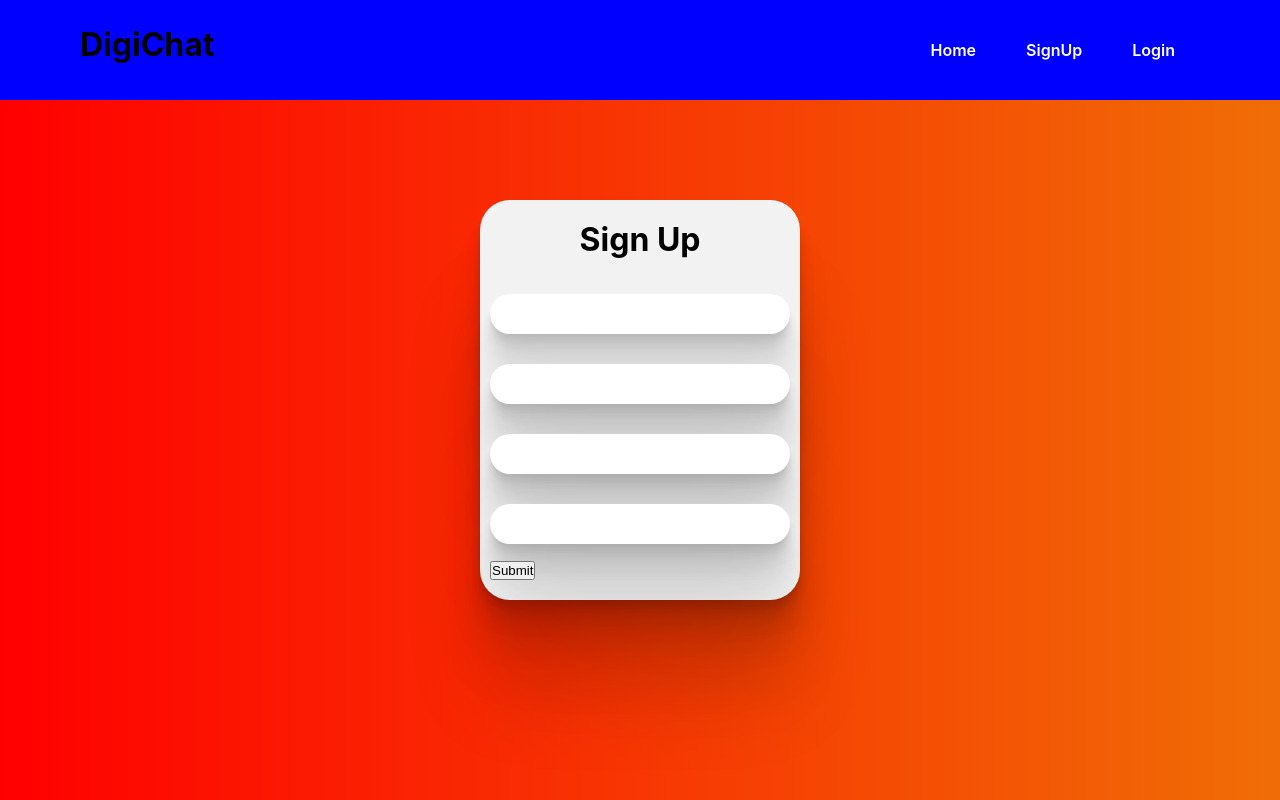
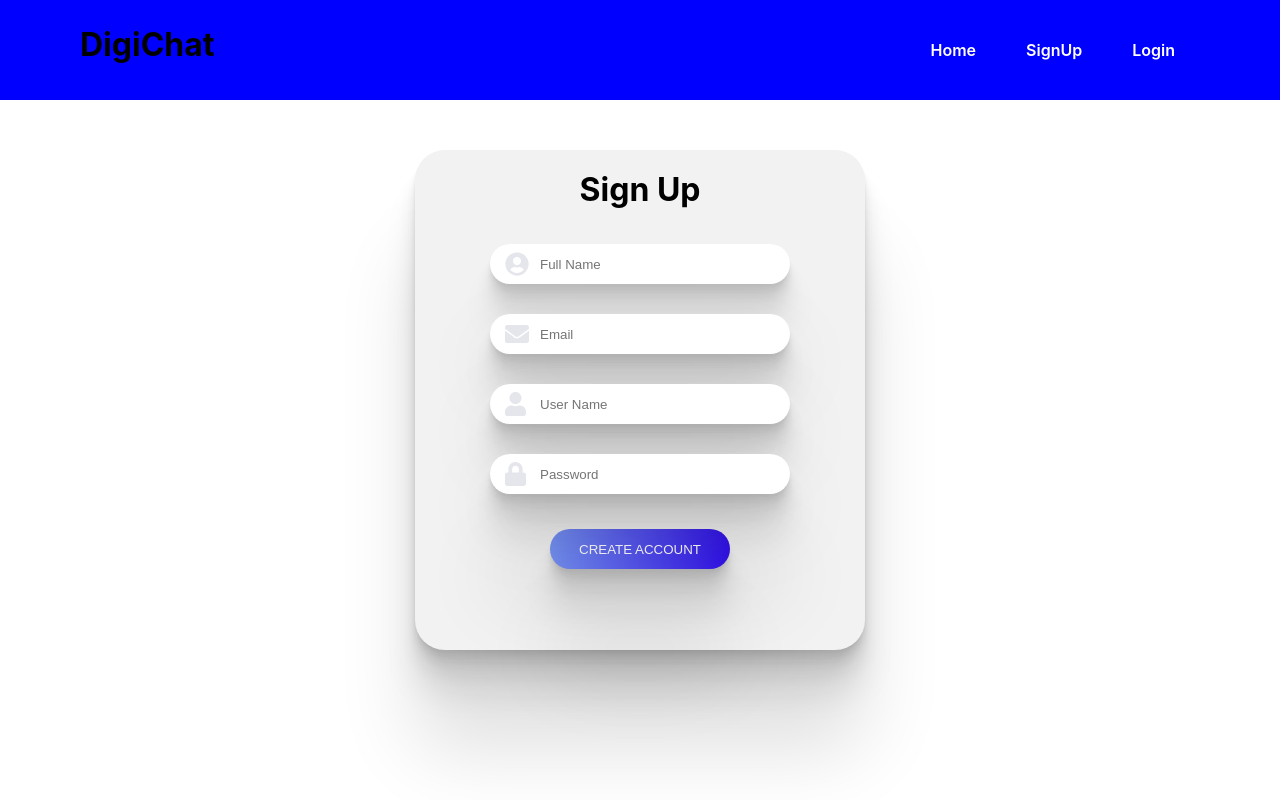
Before and after one commit to Woz-U-Group-Projects/team-bulbasaur, a React (Create React App) app in the folder client-react/: page /signup in a window 1280 px wide. Built offline with nearby package versions, Linux system fonts and the light colour scheme.

Commit message:
Finish styling Signup page

```diff
--- a/client-react/src/components/mainPage/mainPage.css
+++ b/client-react/src/components/mainPage/mainPage.css
@@ -37,10 +37,6 @@
   .postsList {
     width: 80%;
   }
-
-  .mainPage-container {
-    /* margin: 0 -50px; */
-  }
 }
 
 @media (max-width: 480px) {
--- a/client-react/src/components/signup/signup.css
+++ b/client-react/src/components/signup/signup.css
@@ -1,11 +1,11 @@
-body {
+/* body {
     background-color: red;
     background-image:
     linear-gradient(
         to right,
         red, #f06d06
     );
-}
+} */
 
 .signup-container {
     position: absolute;
@@ -13,8 +13,8 @@ body {
     top: 50%;
     transform: translate(-50%, -50%);
     background-color: rgb(243, 242, 242);
-    width: 25%;
-    height: 50%;
+    min-width: 450px;
+    min-height: 500px;
     border-radius: 30px;
     box-shadow:
         0 2.8px 2.2px rgba(0, 0, 0, 0.034),
@@ -39,11 +39,12 @@ body {
 .signup-fullname input {
     height: 40px;
     width: 300px;
-
     overflow: hidden;
     border-radius: 40px;
     border: none;
     margin: 15px 0;
+    padding-left: 50px;
+    outline: none;
     box-shadow:
         0 2.8px 2.2px rgba(0, 0, 0, 0.034),
         0 6.7px 5.3px rgba(0, 0, 0, 0.048),
@@ -51,6 +52,7 @@ body {
         0 22.3px 17.9px rgba(0, 0, 0, 0.072),
         0 41.8px 33.4px rgba(0, 0, 0, 0.086),
         0 100px 80px rgba(0, 0, 0, 0.12);
+        overflow: hidden;
 }
 .signup-email input {
     height: 40px;
@@ -58,6 +60,8 @@ body {
     border-radius: 40px;
     border: none;
     margin: 15px 0;
+    padding-left: 50px;
+    outline: none;
     box-shadow:
         0 2.8px 2.2px rgba(0, 0, 0, 0.034),
         0 6.7px 5.3px rgba(0, 0, 0, 0.048),
@@ -72,6 +76,8 @@ body {
     border-radius: 40px;
     border: none;
     margin: 15px 0;
+    padding-left: 50px;
+    outline: none;
     box-shadow:
         0 2.8px 2.2px rgba(0, 0, 0, 0.034),
         0 6.7px 5.3px rgba(0, 0, 0, 0.048),
@@ -86,6 +92,8 @@ body {
     border-radius: 40px;
     border: none;
     margin: 15px 0;
+    padding-left: 50px;
+    outline: none;
     box-shadow:
         0 2.8px 2.2px rgba(0, 0, 0, 0.034),
         0 6.7px 5.3px rgba(0, 0, 0, 0.048),
@@ -94,3 +102,71 @@ body {
         0 41.8px 33.4px rgba(0, 0, 0, 0.086),
         0 100px 80px rgba(0, 0, 0, 0.12);
 }
+
+.signup-fullname, .signup-email, .signup-username, .signup-password {
+    position: relative;
+}
+
+.icon-user-signup {
+    position: absolute;
+    font-size: 24px;
+    left: 15px;
+    top: calc(50% - 0.5em);
+    color: rgb(229, 229, 236);
+    text-shadow: -7px 8px 2px #c54040, -3px 5px #c74b16;
+}
+
+.signup-form-wrapper {
+    display: flex;
+    flex-direction: column;
+    justify-content: center;
+    align-items: center;
+}
+
+.signup-btn button {
+    margin-top: 20px;
+    height: 40px;
+    width: 180px;
+    outline: none;
+    border: none;
+    cursor: pointer;
+    border-radius: 40px;
+    background-color: rgb(21, 58, 180);
+    background-image:
+    linear-gradient(
+        to right,
+        rgb(118, 147, 243), #3312ec
+    );
+    box-shadow:
+        0 2.8px 2.2px rgba(0, 0, 0, 0.034),
+        0 6.7px 5.3px rgba(0, 0, 0, 0.048),
+        0 12.5px 10px rgba(0, 0, 0, 0.06),
+        0 22.3px 17.9px rgba(0, 0, 0, 0.072),
+        0 41.8px 33.4px rgba(0, 0, 0, 0.086),
+        0 100px 80px rgba(0, 0, 0, 0.12);
+        color: #fff;
+}
+
+@media screen and (min-width: 481px) and (max-width: 767px) {
+    .signup-container {
+        width: 60%;
+        height: 60%;
+        margin-top: 30px;
+    }
+
+    .signup-fullname, .signup-email, .signup-username, .signup-password {
+        min-width: 300px;
+    }
+}
+
+@media screen and (max-width: 480px) {
+    .signup-container {
+        margin-top: 50px;
+        min-width: 300px;
+        min-height: 450px;
+    }
+
+    .signup-fullname input, .signup-email input, .signup-username input, .signup-password input {
+        width: 250px;
+    }
+}
--- a/client-react/src/components/signup/signup.js
+++ b/client-react/src/components/signup/signup.js
@@ -5,12 +5,18 @@ import * as yup from 'yup';
 
 import './signup.css';
 
+import { FontAwesomeIcon } from "@fortawesome/react-fontawesome";
+import { faUserCircle, faEnvelope, faUser, faLock } from '@fortawesome/free-solid-svg-icons';
+import { library } from '@fortawesome/fontawesome-svg-core'
+
 const validate = yup.object({
   name: yup.string().required('Your Full Name Is Required').min(3, 'Your Name Must Be 4 Characters Long Or More'),
   email: yup.string().email('Invalid Email Address').required('You Need An Email To Sign Up'),
   userName: yup.string().required('You Need To Create A User Name').min(5, 'Your User Name Must Required A Minimum Of 5 Characters'),
   password: yup.string().required().min(8, 'Your Password Must Be A Minimum Of 8 Characters')
 })
+
+library.add(faUserCircle, faEnvelope, faUser, faLock);
 
 const SignUp = ({ onSignup, signupStatus }) => {
   let [signUpSuccessful, setSuccess] = useState(false)
@@ -50,23 +56,29 @@ const SignUp = ({ onSignup, signupStatus }) => {
             id='name'
             name='name'
             type='text'
+            placeholder='Full Name'
             value={formik.values.name}
             onChange={formik.handleChange}
             onBlur={formik.handleBlur}
           />
-          {formik.touched.name && formik.errors.name ? <div>{formik.errors.name}</div> : null}
+          <FontAwesomeIcon className="icon-user-signup" icon="user-circle" />
+          {/* {formik.touched.name && formik.errors.name ? <div>{formik.errors.name}</div> : null} */}
         </div>
+
         <div className="signup-email">
           {/* <label htmlFor='email'>Email:</label> */}
           <input
             id='email'
             name='email'
             type='email'
+            placeholder='Email'
             value={formik.values.email}
             onChange={formik.handleChange}
             onBlur={formik.handleBlur}
           />
-          {formik.touched.email && formik.errors.email ? <div>{formik.errors.email}</div> : null}
+          <FontAwesomeIcon className="icon-user-signup" icon="envelope" />
+          {/* {formik.touched.email && formik.errors.email ? <div>{formik.errors.email}</div> : null} */}
+
         </div>
         <div className="signup-username">
           {/* <label htmlFor='userName'>User Name:</label> */}
@@ -74,26 +86,32 @@ const SignUp = ({ onSignup, signupStatus }) => {
             id='userName'
             name='userName'
             type='text'
+            placeholder='User Name'
             value={formik.values.userName}
             onChange={formik.handleChange}
             onBlur={formik.handleBlur}
           />
-          {formik.touched.userName && formik.errors.userName ? <div>{formik.errors.userName}</div> : null}
+          <FontAwesomeIcon className="icon-user-signup" icon="user" />
+          {/* {formik.touched.userName && formik.errors.userName ? <div>{formik.errors.userName}</div> : null} */}
         </div>
+
         <div className="signup-password">
           {/* <label htmlFor='password'>Password:</label> */}
           <input
             id='password'
             name='password'
             type='password'
+            placeholder='Password'
             value={formik.values.password}
             onChange={formik.handleChange}
             onBlur={formik.handleBlur}
           />
-          {formik.touched.password && formik.errors.password ? <div>{formik.errors.password}</div> : null}
+          <FontAwesomeIcon className="icon-user-signup" icon="lock" />
+          {/* {formik.touched.password && formik.errors.password ? <div>{formik.errors.password}</div> : null} */}
         </div>
+
         <div className="signup-btn">
-          <button type='submit'>Submit</button>
+          <button type='submit'>CREATE ACCOUNT</button>
         </div>
       </form>
     </div>
```
